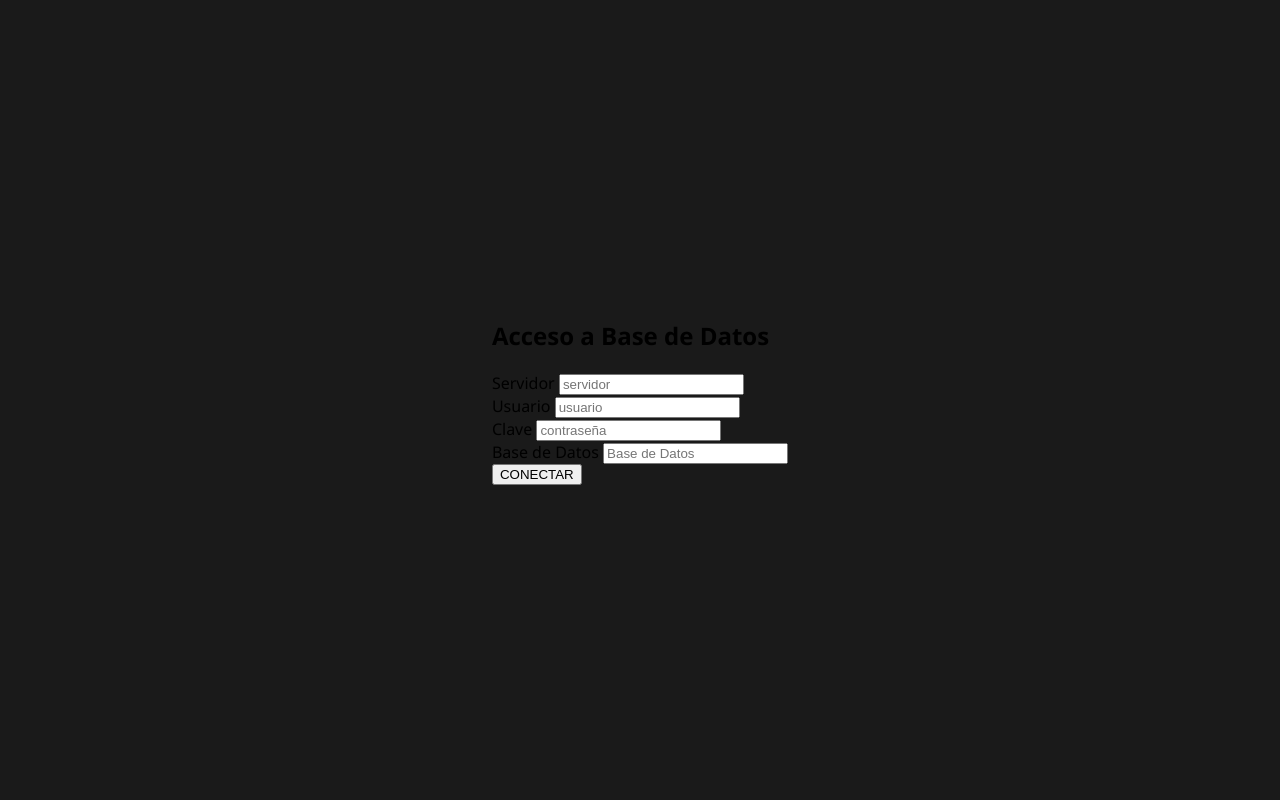
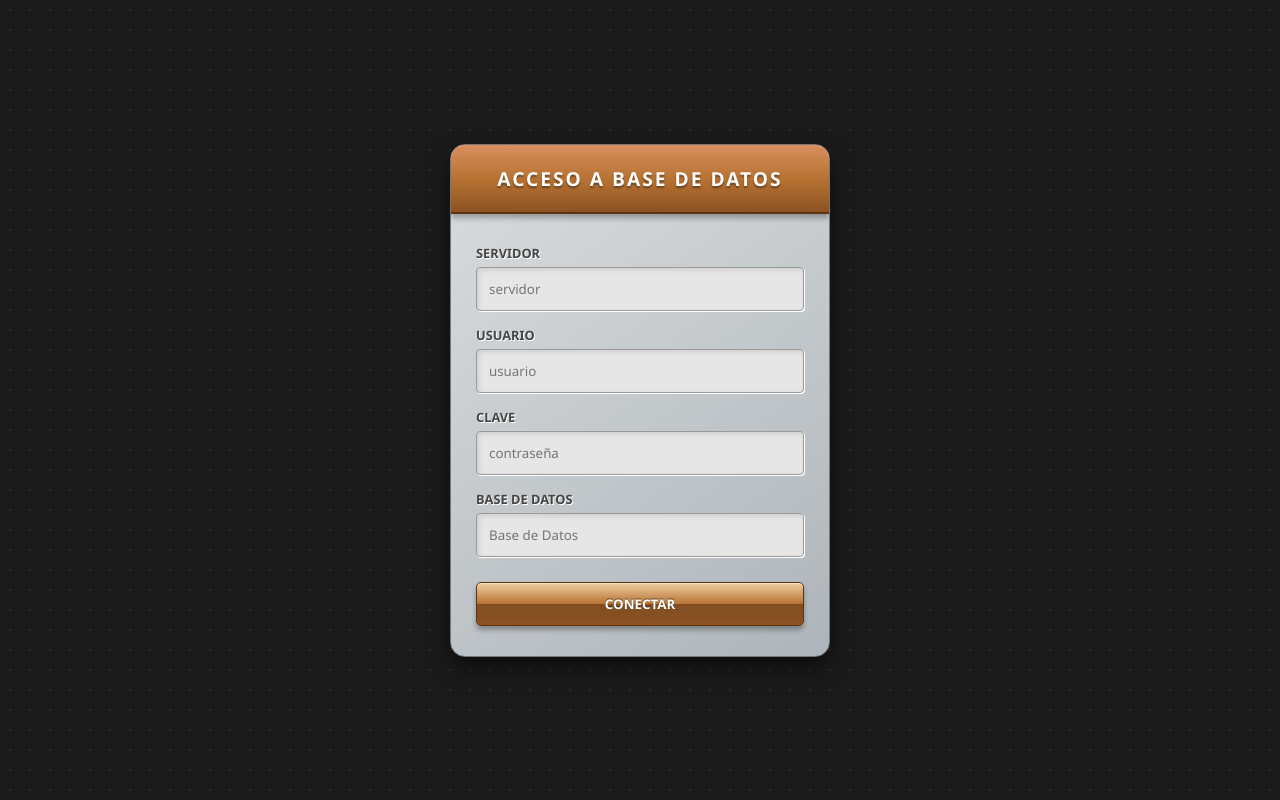
Before and after one commit to Jeanpier213/sistemaFerrero, a PHP site: page /vista/login_vista.php in a window 1280 px wide. Run offline with PHP 8.4, Linux system fonts and the light colour scheme.

Commit message:
Update login_estilos.css

```diff
--- a/style/login_estilos.css
+++ b/style/login_estilos.css
@@ -1,82 +1,119 @@
+* {
+    box-sizing: border-box;
+    margin: 0;
+    padding: 0;
+    font-family: 'Segoe UI', Tahoma, Geneva, Verdana, sans-serif;
+}
+
 body {
     background-color: #1a1a1a;
-    font-family: 'Segoe UI', sans-serif;
+    background-image: radial-gradient(#2c2c2c 1px, transparent 1px);
+    background-size: 20px 20px;
     display: flex;
     justify-content: center;
     align-items: center;
     height: 100vh;
-    margin: 0;
 }
 
-.login-container {
-    background: linear-gradient(145deg, #2c2c2c, #1f1f1f);
-    padding: 30px;
-    border-radius: 10px;
-    box-shadow: 0 10px 25px rgba(0,0,0,0.5);
-    border: 1px solid #444;
-    width: 350px;
+.contenedor-metalico {
+    width: 380px;
+    background: linear-gradient(145deg, #dadddf, #aeb5ba);
+    border-radius: 15px;
+    box-shadow:
+        0 10px 20px rgba(0,0,0,0.5),
+        inset 0 1px 0 rgba(255,255,255,0.8);
+    overflow: hidden;
+    border: 1px solid #777;
+    position: relative;
 }
 
-.login-header h2 {
-    color: #cd7f32; /* Cobre */
+.cabecera-cobre {
+    background: linear-gradient(to bottom, #d98f5e 0%, #b87333 50%, #8c5222 100%);
+    padding: 20px;
     text-align: center;
-    text-transform: uppercase;
-    border-bottom: 2px solid #8b4513;
-    padding-bottom: 15px;
-    margin-bottom: 20px;
-    text-shadow: 1px 1px 2px #000;
+    border-bottom: 2px solid #5e3310;
+    box-shadow: 0 4px 6px rgba(0,0,0,0.3);
 }
 
-.input-group {
+.cabecera-cobre h2 {
+    color: #fff;
+    text-transform: uppercase;
+    letter-spacing: 2px;
+    text-shadow: 0px 2px 2px rgba(0,0,0,0.4);
+    font-size: 1.2rem;
+}
+
+.formulario-metal {
+    padding: 30px 25px;
+}
+
+.grupo-input {
     margin-bottom: 15px;
 }
 
-.input-group label {
+.grupo-input label {
     display: block;
-    color: #ccc;
+    color: #444;
+    font-weight: bold;
     margin-bottom: 5px;
-    font-size: 0.9em;
+    text-transform: uppercase;
+    font-size: 0.8rem;
+    text-shadow: 1px 1px 0 #fff;
 }
 
-.input-group input {
+.grupo-input input {
     width: 100%;
-    padding: 10px;
-    background: #333;
-    border: 1px solid #555;
-    color: #fff;
+    padding: 12px;
+    background: #e6e6e6;
+    border: 1px solid #999;
     border-radius: 4px;
-    box-sizing: border-box;
+    box-shadow: inset 2px 2px 5px rgba(0,0,0,0.1), 1px 1px 0 #fff;
+    color: #333;
+    outline: none;
+    transition: all 0.3s ease;
 }
 
-.input-group input:focus {
-    border-color: #cd7f32;
-    outline: none;
+.grupo-input input:focus {
+    background: #fff;
+    border-color: #b87333;
+    box-shadow: 0 0 5px rgba(184, 115, 51, 0.5);
 }
 
-.btn-metal {
+.boton-cobre {
     width: 100%;
     padding: 12px;
-    background: linear-gradient(to bottom, #d98f5e, #b87333);
+    margin-top: 10px;
     border: none;
+    border-radius: 5px;
+    background: linear-gradient(to bottom, #eecfa1 0%, #b87333 50%, #804d22 51%, #8c5222 100%);
     color: #fff;
     font-weight: bold;
     text-transform: uppercase;
     cursor: pointer;
-    border-radius: 4px;
-    margin-top: 10px;
-    box-shadow: 0 4px 6px rgba(0,0,0,0.3);
+    position: relative;
+    border: 1px solid #5e3310;
+    box-shadow: 0 4px 5px rgba(0,0,0,0.3), inset 0 1px 0 rgba(255,255,255,0.4);
+    text-shadow: 0 -1px 0 rgba(0,0,0,0.5);
+    transition: transform 0.1s;
 }
 
-.btn-metal:hover {
-    filter: brightness(1.1);
+.boton-cobre:hover {
+    background: linear-gradient(to bottom, #f5dbc2 0%, #ca8545 50%, #945d2e 51%, #a36531 100%);
 }
 
-.error-msg {
+.boton-cobre:active {
+    transform: translateY(2px);
+    box-shadow: 0 1px 2px rgba(0,0,0,0.3), inset 0 2px 5px rgba(0,0,0,0.4);
+}
+
+.alerta-error {
     background: #521818;
     color: #ffcccc;
     padding: 10px;
+    margin: 15px 15px 0 15px;
+    border-radius: 4px;
     border: 1px solid #800000;
-    margin-bottom: 15px;
+    font-size: 0.9rem;
     text-align: center;
-    font-size: 0.9em;
+    box-shadow: inset 0 0 5px rgba(0,0,0,0.5);
 }
```
